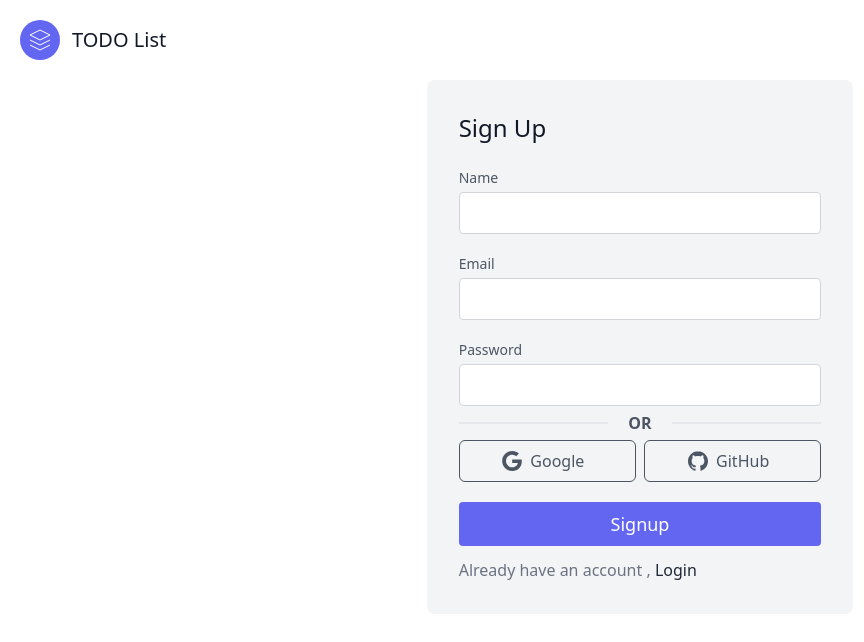
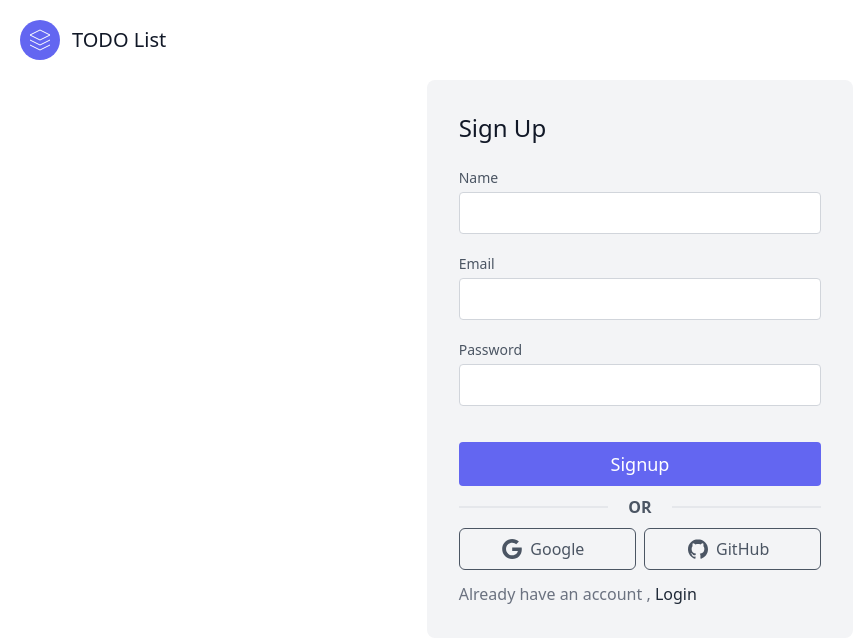
Before and after one commit to Rachit-007/TodoUsingNext, a Next.js app: page /signup in a window 1280 px wide. Shown: the top 642 px of the page, without its empty margins (0-864 px from the left). Built offline with nearby package versions, Linux system fonts and the light colour scheme; no server answers.

Commit message:
fixed bugs

```diff
--- a/src/components/login/login.js
+++ b/src/components/login/login.js
@@ -57,10 +57,14 @@ export const Login = () => {
               )}
             ></ErrorMessage>
           </div>
-          <div className="relative flex items-center justify-center w-full my-2 border border-t">
+          <button className="text-white bg-indigo-500 border-0 w-full py-2 mt-5 px-8 focus:outline-none hover:bg-indigo-600 rounded text-lg">
+            Login
+          </button>
+        </form>
+        <div className="relative flex items-center justify-center w-full my-5 border border-t">
           <div className="absolute px-5 bg-gray-100 font-semibold">OR</div>
         </div>
-          <div className="flex mt-4 gap-x-2">
+        <div className="flex  gap-x-2">
           <button
             onClick={() => handleGoogleSignin()}
             type="button"
@@ -89,10 +93,6 @@ export const Login = () => {
             <p className="px-2">GitHub</p>
           </button>
         </div>
-          <button className="text-white bg-indigo-500 border-0 w-full py-2 mt-5 px-8 focus:outline-none hover:bg-indigo-600 rounded text-lg">
-            Login
-          </button>
-        </form>
         <p className="text-s text-gray-500 mt-3 ">
           Didn't have an account ,{" "}
           <Link href={path.signup} className="text-gray-800">
--- a/src/components/signup/signup.js
+++ b/src/components/signup/signup.js
@@ -74,11 +74,18 @@ export const Signup = () => {
               )}
             ></ErrorMessage>
           </div>
-
-          <div className="relative flex items-center justify-center w-full my-2 border border-t">
-            <div className="absolute px-5 bg-gray-100 font-semibold">OR</div>
+          <button
+            type="submit"
+            className="text-white bg-indigo-500 border-0 py-2 mt-5 px-8 focus:outline-none hover:bg-indigo-600 rounded text-lg w-full"
+          >
+            Signup
+          </button>
+        </form>
+        <div className="mt-2">
+          <div className="relative flex items-center justify-center w-full my-3 border border-t">
+            <div className="absolute px-5 bg-gray-100 font-semibold ">OR</div>
           </div>
-          <div className="flex mt-4 gap-x-2">
+          <div className="flex mt-5 gap-x-2">
             <button
               onClick={() => handleGoogleSignin()}
               type="button"
@@ -107,13 +114,7 @@ export const Signup = () => {
               <p className="px-2">GitHub</p>
             </button>
           </div>
-          <button
-            type="submit"
-            className="text-white bg-indigo-500 border-0 py-2 mt-5 px-8 focus:outline-none hover:bg-indigo-600 rounded text-lg w-full"
-          >
-            Signup
-          </button>
-        </form>
+        </div>
         <p className="text-s text-gray-500 mt-3 ">
           Already have an account ,{" "}
           <Link href={path.login} className="text-gray-800">
--- a/src/talons/useLogin.js
+++ b/src/talons/useLogin.js
@@ -28,7 +28,6 @@ const useLogin = () => {
   const handleGoogleSignin = () => {
     try {
       signIn("google", { callbackUrl: "http://localhost:3000" });
-
       toast.success("Login successful");
     } catch (err) {
       console.log(err);
```
Lines whose indentation alone changed are shown as unchanged.
